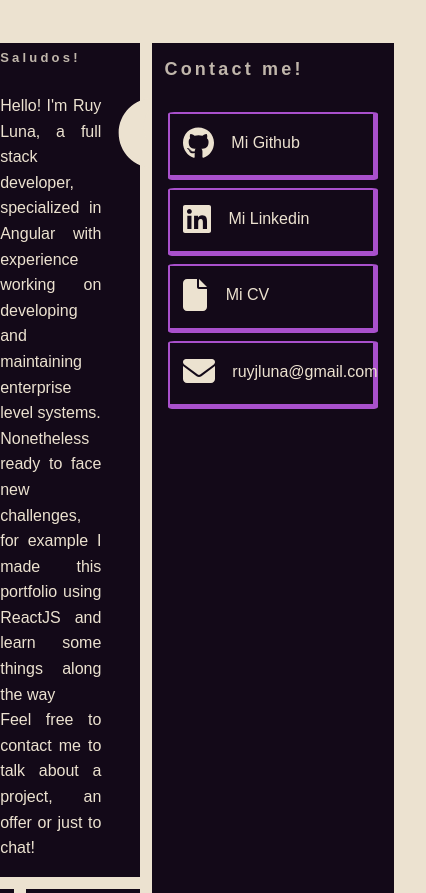
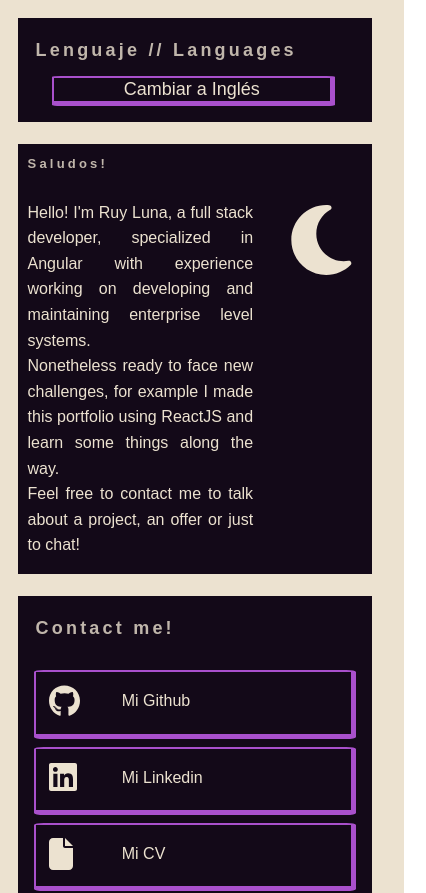
Before and after one commit to RuyLuna/portfolio, a React (Vite) app: page / in a window 390 px wide. Shown: the top 893 px of the page, 426 px wide, since content can reach past the window. Built offline with nearby package versions, Linux system fonts and the light colour scheme.

Commit message:
small fixes to css so it doesn't look as bad in small screens

```diff
--- a/src/App.css
+++ b/src/App.css
@@ -80,3 +80,52 @@
 .ToggleButton:hover {
     background-color: rgba(100, 50, 150, 0.5);
 }
+
+/* Responsive */
+
+@media only screen and (max-width: 480px) {
+  .containers {
+    grid-template-columns: 1fr;
+    grid-template-rows: auto;
+    grid-gap: 20px;
+    padding: 2vh !important;
+  }
+
+  .mainContainer,
+  .links,
+  .projects,
+  .skills,
+  .fun,
+  .footer {
+    grid-row: auto !important;
+    grid-column: 1 / -1 !important;
+  }
+
+  .mainContainer {
+    order: 2;
+
+    padding-right: 2rem;
+  }
+
+  .links {
+    order: 3;
+  }
+
+  .projects {
+    order: 4;
+  }
+
+  .skills {
+    order: 5;
+  }
+
+  .fun {
+    order: 1;
+
+    padding-bottom: 1rem;
+  }
+
+  .footer {
+    order: 6;
+  }
+}
--- a/src/components/DynamicList/DynamicList.css
+++ b/src/components/DynamicList/DynamicList.css
@@ -2,6 +2,26 @@
     display: flex;
     flex-wrap: nowrap;
     padding-left: 1rem;
+}
+
+@media only screen and (max-width: 480px) {
+    .DynamicList {
+        display: flex;
+        flex-wrap: wrap;
+
+        margin: 1rem;
+    }
+
+    .DynamicList-Item {
+        border-top: solid rgba(169, 80, 204, 1);
+        border-bottom: solid rgba(169, 80, 204, 1);
+        border-radius: 1%;
+
+        margin-bottom: 5%;
+        margin-left: 0px;
+        margin-right: 0px;
+        padding-left: 0px;
+    }
 }
 
 .DynamicList-Item {
--- a/src/locales/en_translation.json
+++ b/src/locales/en_translation.json
@@ -1,6 +1,6 @@
 {
     "mainMessage1": "Hello! I'm Ruy Luna, a full stack developer, specialized in Angular with experience working on developing and maintaining enterprise level systems.",
-    "mainMessage2": "Nonetheless ready to face new challenges, for example I made this portfolio using ReactJS and learn some things along the way",
+    "mainMessage2": "Nonetheless ready to face new challenges, for example I made this portfolio using ReactJS and learn some things along the way.",
     "mainMessage3": "Feel free to contact me to talk about a project, an offer or just to chat!",
     "projects": {
         "purchaseOrders": {
```
